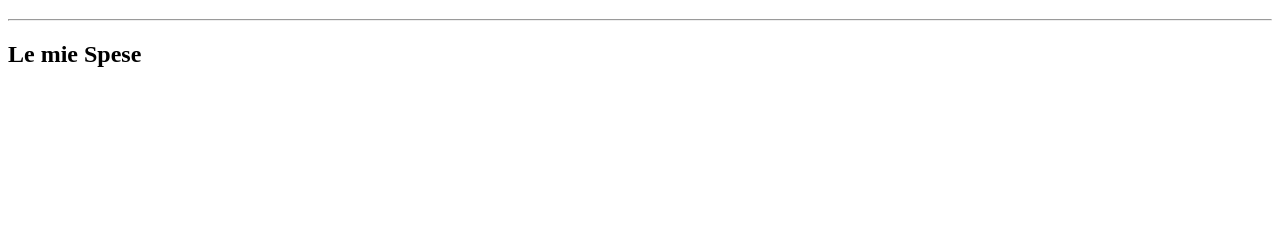
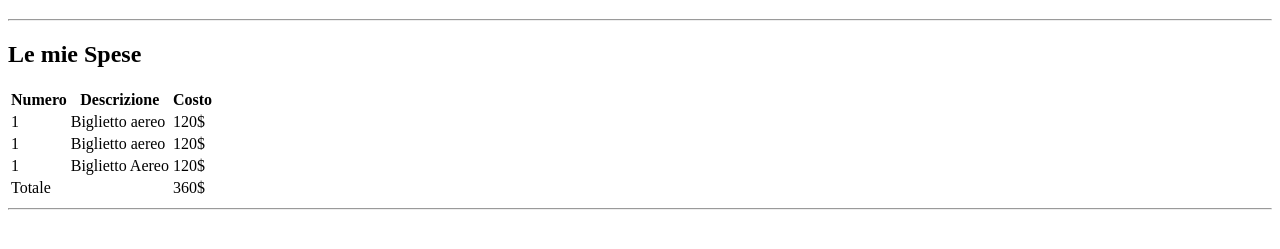
Before and after one commit to AndreaC25/html-london-trip, a plain HTML site: page index.html in a window 1280 px wide. Shown: the part 61-310 px from the top of the page. Drawn offline with Linux system fonts and the light colour scheme.

Commit message:
Table_inserita

```diff
--- a/index.html
+++ b/index.html
@@ -1,5 +1,6 @@
 <!DOCTYPE html>
 <html lang="en">
+
 <head>
     <meta charset="UTF-8">
     <meta name="viewport" content="width=device-width, initial-scale=1.0">
@@ -14,13 +15,67 @@
     </header>
 
     <hr>
-<!-- Inizio a scrivere la parte centrale del progetto-->
+    <!-- Inizio a scrivere la parte centrale del progetto-->
     <main>
         <h2>Le mie Spese</h2>
 
-<!--Inizio costruzione della table delle spese-->
+        <!--Inizio costruzione della table delle spese-->
+        <table>
+            <thead>
+                <tr>
+                    <th>Numero</th>
+                    <th>Descrizione</th>
+                    <th>Costo</th>
+                </tr>
+                <td>
+                    1
+                </td>
+                <td>
+                    Biglietto aereo
+                </td>
+                <td>
+                    120$
+                </td>
+                <tr>
+                    <td>
+                        1
+                    </td>
+                    <td>
+                        Biglietto aereo
+                    </td>
+                    <td>
+                        120$
+                    </td>
+                </tr>
+                <tr>
+                    <td>
+                        1
+                    </td>
+                    <td>
+                        Biglietto Aereo
+                    </td>
+                    <td>
+                        120$
+                    </td>
+                </tr>
+                <tr>
+                    <td>
+                        Totale
+                    </td>
+                    <td>
 
+                    </td>
+                    <td>
+                        360$
+                    </td>
+                </tr>
+                </td>
+            </thead>
+        </table>
+<!--Fine Table-->
+<hr>
     </main>
 
 </body>
+
 </html>
```
